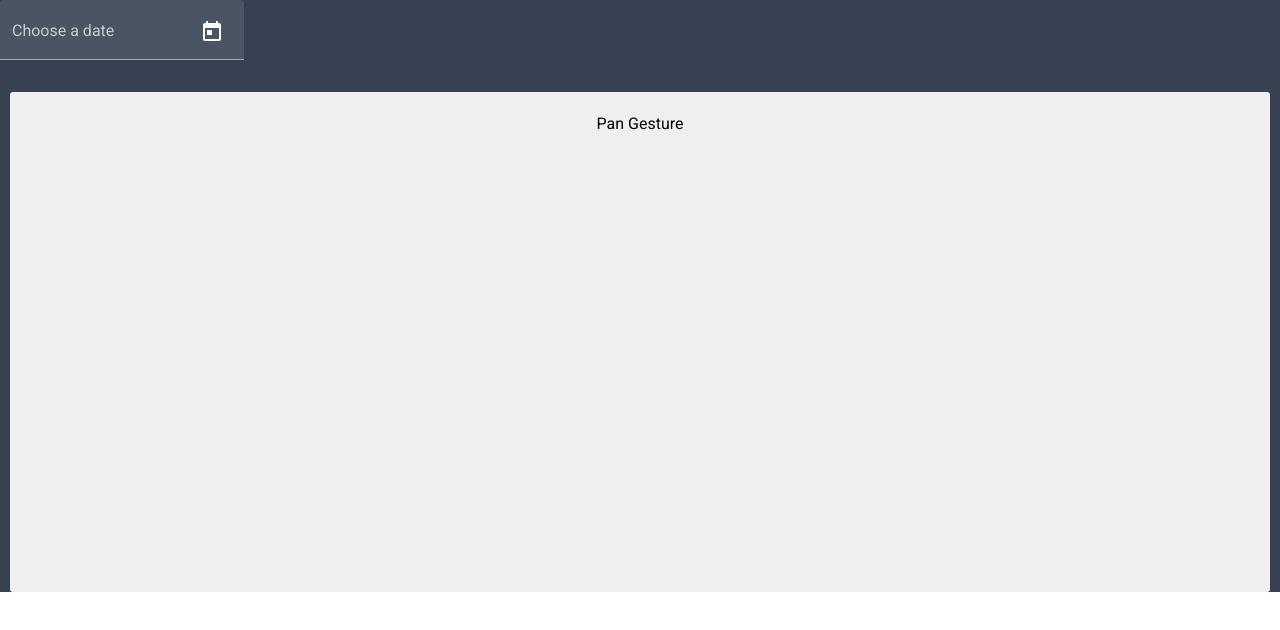
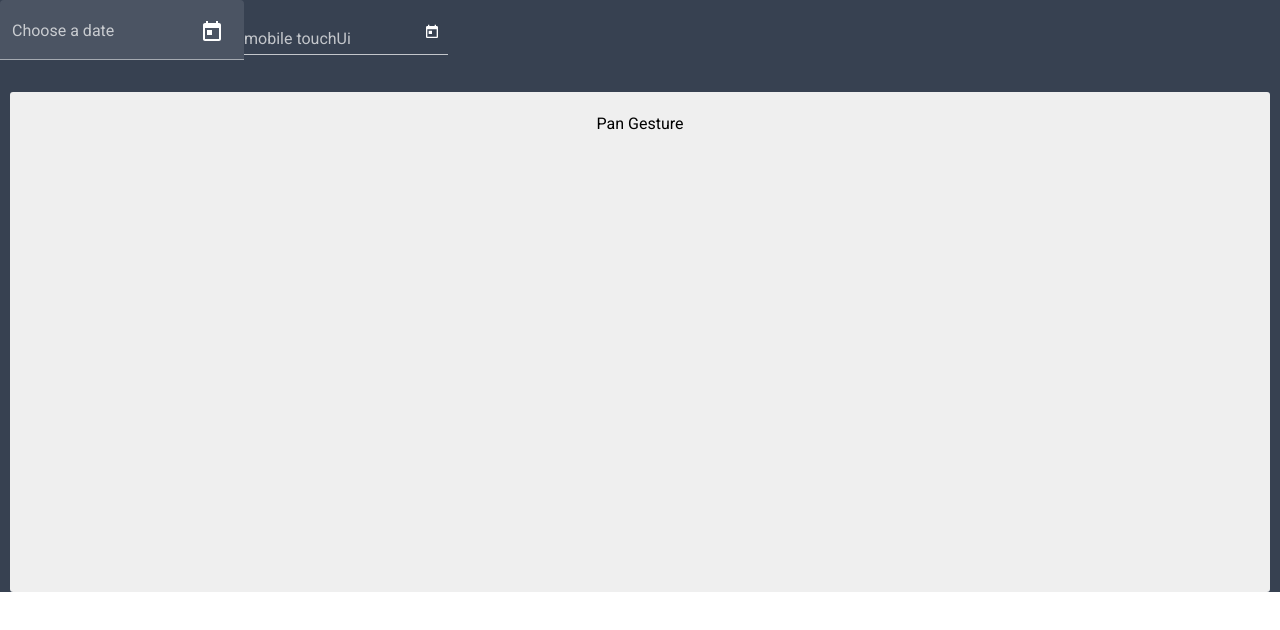
Before and after one commit to DonCorleone/laundry-reservation, an Angular app: page / in a window 1280 px wide. Shown: the top 630 px of the page. Built offline with nearby package versions, Linux system fonts and the light colour scheme.

Commit message:
Update calendar.component.html

```diff
--- a/src/app/calendar/calendar.component.html
+++ b/src/app/calendar/calendar.component.html
@@ -4,3 +4,4 @@
   <mat-datepicker-toggle matSuffix [for]="picker"></mat-datepicker-toggle>
   <mat-datepicker touchUi=true #picker></mat-datepicker>
 </mat-form-field>
+<mat-form-field> <input matInput [matDatepicker]="touchUi" placeholder="mobile touchUi"> <mat-datepicker-toggle matSuffix [for]="touchUi"></mat-datepicker-toggle> <mat-datepicker touchUi="true" #touchUi></mat-datepicker> </mat-form-field>
```
